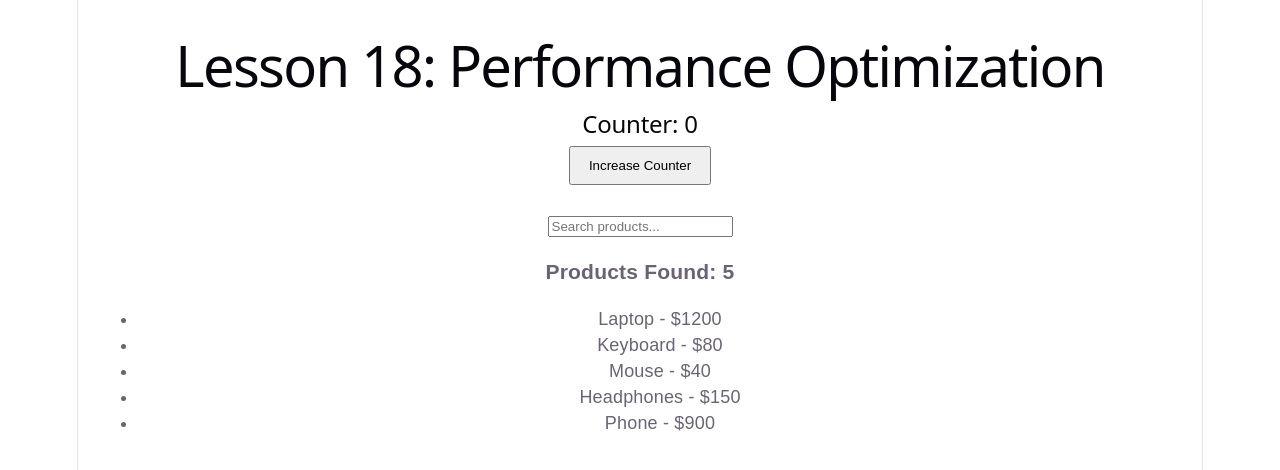
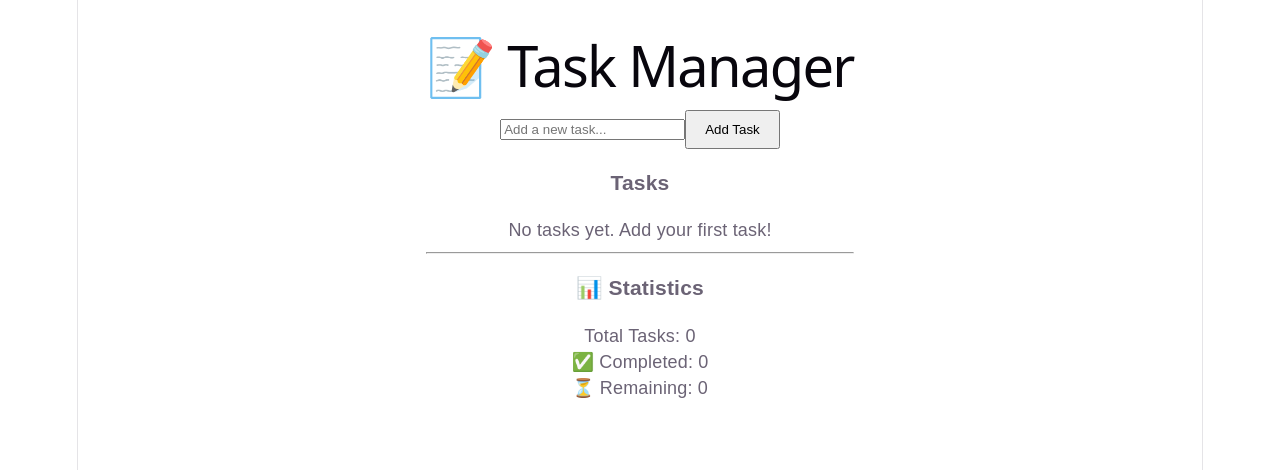
Before and after one commit to JohnkayFundz/react-learning, a React (Vite) app: page / in a window 1280 px wide. Shown: the top 470 px of the page. Built offline with nearby package versions, Linux system fonts and the light colour scheme.

Commit message:
Add Home page and organize Task Manager components

```diff
--- a/src/App.jsx
+++ b/src/App.jsx
@@ -1,7 +1,7 @@
-import Lesson18Performance from "./components/Lesson18Performance";
+import Home from "./pages/Home";
 
 function App() {
-  return <Lesson18Performance />;
+  return <Home />;
 }
 
 export default App;
--- /dev/null
+++ b/src/components/task/TaskForm.jsx
@@ -0,0 +1,29 @@
+import { useState } from "react";
+
+function TaskForm({ onAddTask }) {
+  const [task, setTask] = useState("");
+
+  const handleSubmit = () => {
+    if (task.trim() === "") return;
+
+    onAddTask(task);
+    setTask("");
+  };
+
+  return (
+    <div>
+      <input
+        type="text"
+        placeholder="Add a new task..."
+        value={task}
+        onChange={(e) => setTask(e.target.value)}
+      />
+
+      <button onClick={handleSubmit}>
+        Add Task
+      </button>
+    </div>
+  );
+}
+
+export default TaskForm;
--- /dev/null
+++ b/src/pages/Home.jsx
@@ -0,0 +1,110 @@
+import { useState } from "react";
+import TaskForm from "../components/task/TaskForm";
+
+function Home() {
+  const [tasks, setTasks] = useState([]);
+
+  // Add a new task
+  const addTask = (taskName) => {
+    const newTask = {
+      id: Date.now(),
+      text: taskName,
+      completed: false,
+    };
+
+    setTasks([...tasks, newTask]);
+  };
+
+  // Toggle task completion
+  const toggleTask = (id) => {
+    setTasks(
+      tasks.map((task) =>
+        task.id === id
+          ? { ...task, completed: !task.completed }
+          : task
+      )
+    );
+  };
+
+  // Delete a task
+  const deleteTask = (id) => {
+    setTasks(tasks.filter((task) => task.id !== id));
+  };
+
+  // Statistics
+  const totalTasks = tasks.length;
+  const completedTasks = tasks.filter(
+    (task) => task.completed
+  ).length;
+  const remainingTasks = totalTasks - completedTasks;
+
+  return (
+    <div
+      style={{
+        padding: "20px",
+        maxWidth: "600px",
+        margin: "0 auto",
+      }}
+    >
+      <h1>📝 Task Manager</h1>
+
+      <TaskForm onAddTask={addTask} />
+
+      <h3>Tasks</h3>
+
+      {tasks.length === 0 ? (
+        <p>No tasks yet. Add your first task!</p>
+      ) : (
+        <ul style={{ listStyle: "none", padding: 0 }}>
+          {tasks.map((task) => (
+            <li
+              key={task.id}
+              style={{
+                display: "flex",
+                justifyContent: "space-between",
+                alignItems: "center",
+                padding: "10px",
+                marginBottom: "10px",
+                border: "1px solid #ccc",
+                borderRadius: "5px",
+              }}
+            >
+              <span
+                onClick={() => toggleTask(task.id)}
+                style={{
+                  cursor: "pointer",
+                  flex: 1,
+                  textDecoration: task.completed
+                    ? "line-through"
+                    : "none",
+                  color: task.completed
+                    ? "green"
+                    : "black",
+                }}
+              >
+                {task.completed ? "✅ " : "⬜ "}
+                {task.text}
+              </span>
+
+              <button
+                onClick={() => deleteTask(task.id)}
+              >
+                🗑️ Delete
+              </button>
+            </li>
+          ))}
+        </ul>
+      )}
+
+      <hr />
+
+      <h3>📊 Statistics</h3>
+
+      <p>Total Tasks: {totalTasks}</p>
+      <p>✅ Completed: {completedTasks}</p>
+      <p>⏳ Remaining: {remainingTasks}</p>
+    </div>
+  );
+}
+
+export default Home;
```
